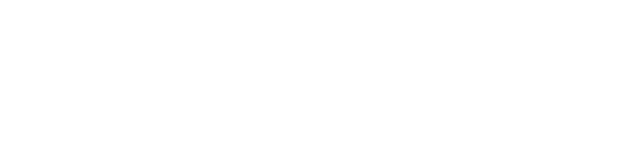
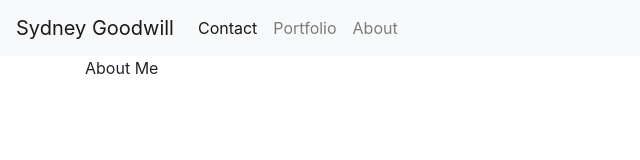
Before and after one commit to SydneyGoodwill/responsive-portfolio, a plain HTML site: page index.html in a window 1280 px wide. Shown: the whole page, without its empty margins (0-640 px from the left). Drawn offline with nearby package versions, Linux system fonts and the light colour scheme.

Commit message:
added navbar to html

```diff
--- a/index.html
+++ b/index.html
@@ -4,13 +4,39 @@
 <head>
     <meta charset="UTF-8">
     <meta name="viewport" content="width=device-width, initial-scale=1.0">
-    <title>Document</title>
+    <title>About Me</title>
 
     <!-- Bootstrap Link -->
     <link rel="stylesheet" href="https://stackpath.bootstrapcdn.com/bootstrap/4.5.0/css/bootstrap.min.css" integrity="sha384-9aIt2nRpC12Uk9gS9baDl411NQApFmC26EwAOH8WgZl5MYYxFfc+NcPb1dKGj7Sk" crossorigin="anonymous">
 </head>
 <body>
 
+    <nav class="navbar navbar-expand-lg navbar-light bg-light">
+        <a class="navbar-brand" href="#">Sydney Goodwill</a>
+        <button class="navbar-toggler" type="button" data-toggle="collapse" data-target="#navbarNav" aria-controls="navbarNav" aria-expanded="false" aria-label="Toggle navigation">
+          <span class="navbar-toggler-icon"></span>
+        </button>
+        <div class="collapse navbar-collapse" id="navbarNav">
+          <ul class="navbar-nav">
+            <li class="nav-item active">
+              <a class="nav-link" href="#">Contact <span class="sr-only">(current)</span></a>
+            </li>
+            <li class="nav-item">
+              <a class="nav-link" href="#">Portfolio</a>
+            </li>
+            <li class="nav-item">
+              <a class="nav-link" href="#">About</a>
+            </li>
+          </ul>
+        </div>
+      </nav>
+
+      <!-- Grid Practice -->
+    <div class="container">
+        <div class="row">
+            <div class="col col-md-">About Me</div>
+        </div>
+    </div>
 
     <!-- Bootstrap JS Links -->
     <script src="https://code.jquery.com/jquery-3.5.1.slim.min.js"
```
